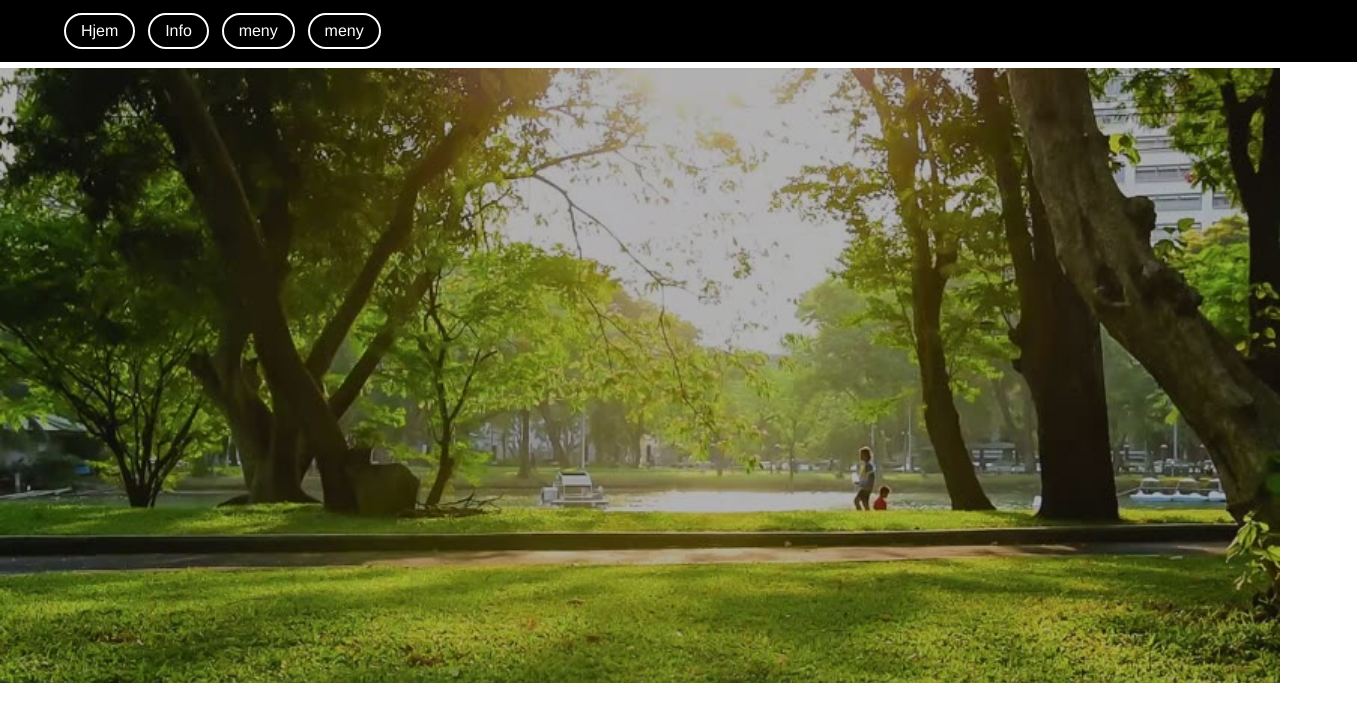
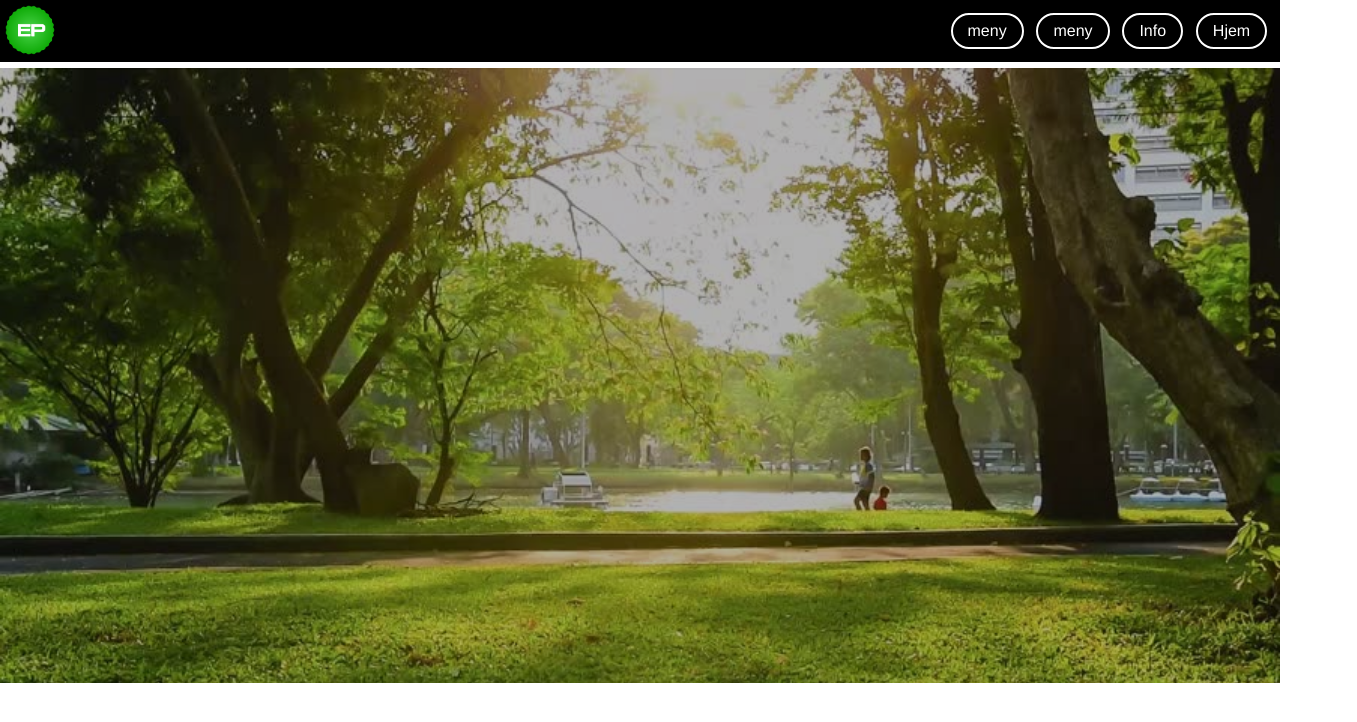
Before and after one commit to maatsf/Final-Project-, a plain HTML site: page index.html in a window 1280 px wide. Shown: the whole page, 1357 px wide, since content can reach past the window. Drawn offline with Linux system fonts and the light colour scheme.

Commit message:
:sunglasses:

```diff
--- a/index.html
+++ b/index.html
@@ -14,10 +14,10 @@
         <a href="Info.html">Info</a>
         <a href="">meny</a>
         <a href="">meny</a>
-
-
       </div>
     </nav>
+
+    <img id="logo" src="media/EP.png" alt="">
 
     <div id="bildekarusell">
       <div class="bilde"></div>
--- a/style.css
+++ b/style.css
@@ -14,20 +14,19 @@ a{
 
 .navlinks {
 	padding: 1%;
-	padding-left: 5%;
 	background-color: black;
 	overflow: hidden;
   position: absolute;
 	top: 0;
 	width: 100%;
+  margin-left: -2%;
 }
 
 .navlinks a, a:link, a:visited {
 
-	padding: -1%;
-	margin-right: 1%;
+	margin-left: 1%;
 	color: white;
-	float: left;
+	float: right;
 	display: inline;
 	text-align: center;
 	padding: 7px 15px;
@@ -69,3 +68,11 @@ a{
   	 from { left: 0px; }
   	 to { left: -100%; }
   }
+
+  #logo{
+    width: 50px;
+    width: 50px;
+    position: fixed;
+    top: 5px;
+    left: 5px;
+  }
```
